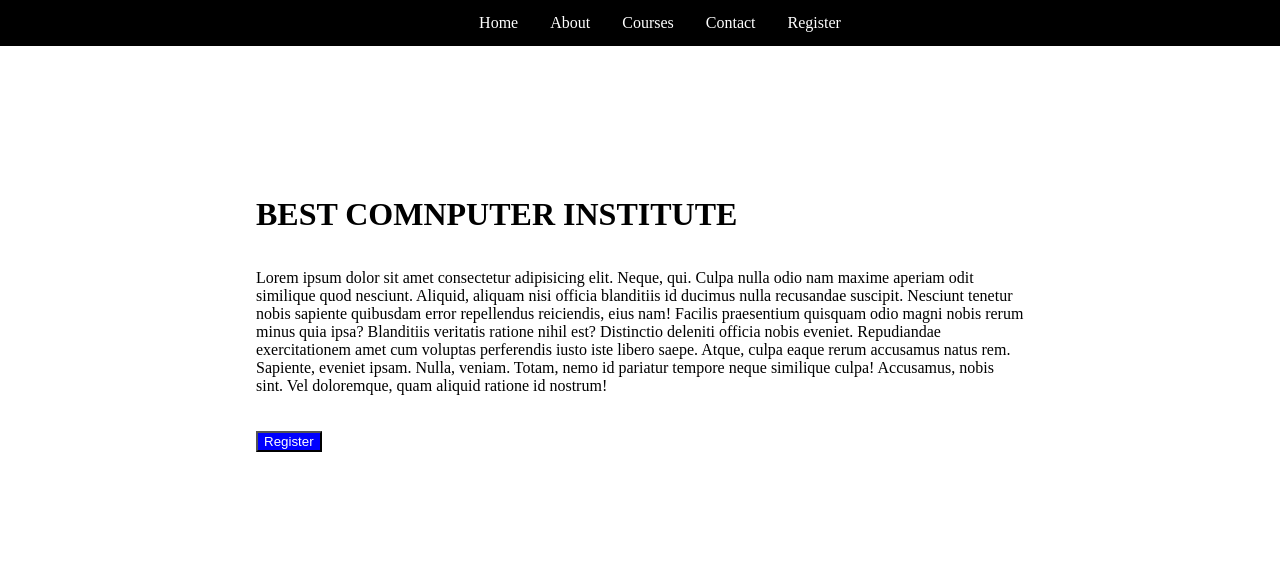
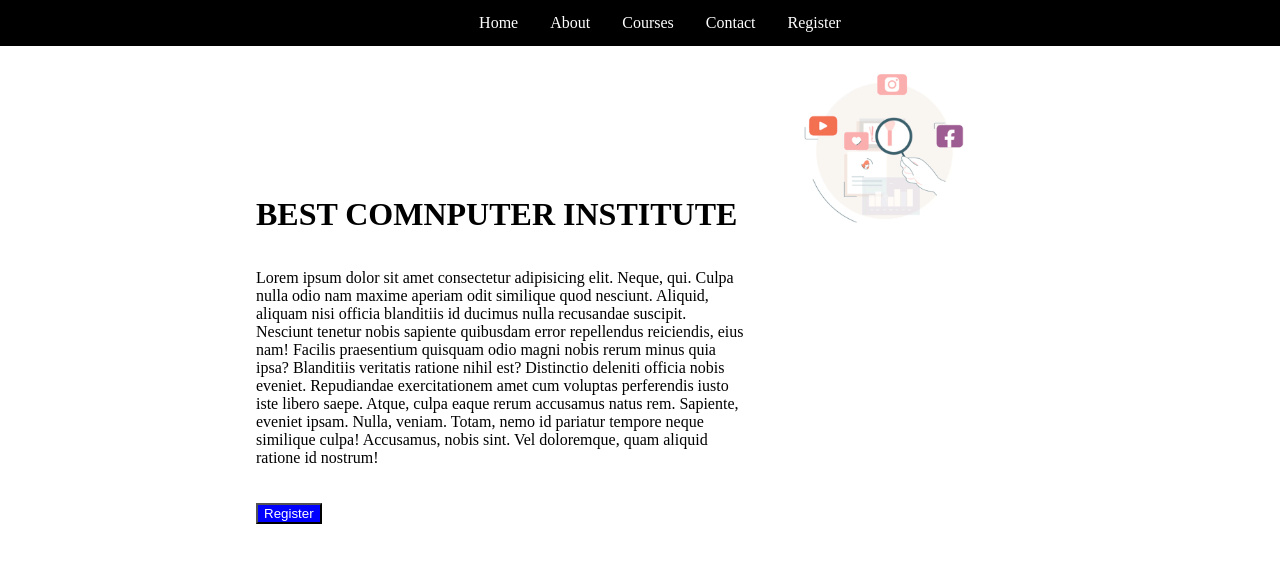
Before and after one commit to infrakamran/testing125, a plain HTML site: page index.html in a window 1280 px wide. Drawn offline with Linux system fonts and the light colour scheme.

Commit message:
index.html

```diff
--- a/index.html
+++ b/index.html
@@ -74,7 +74,8 @@ margin: auto;
       <button style="background: blue; color: white;">Register</button>
     </div>
 
-    <div class="banner-image" "><img src="img/banner.gif" alt="" style="max-width: 100%;"></div>
+    <div class="banner-image" "><img src="banner.gif" alt="" style="max-width: 100%;"></div>
   </div>
 </body>
+
 </html>
```
